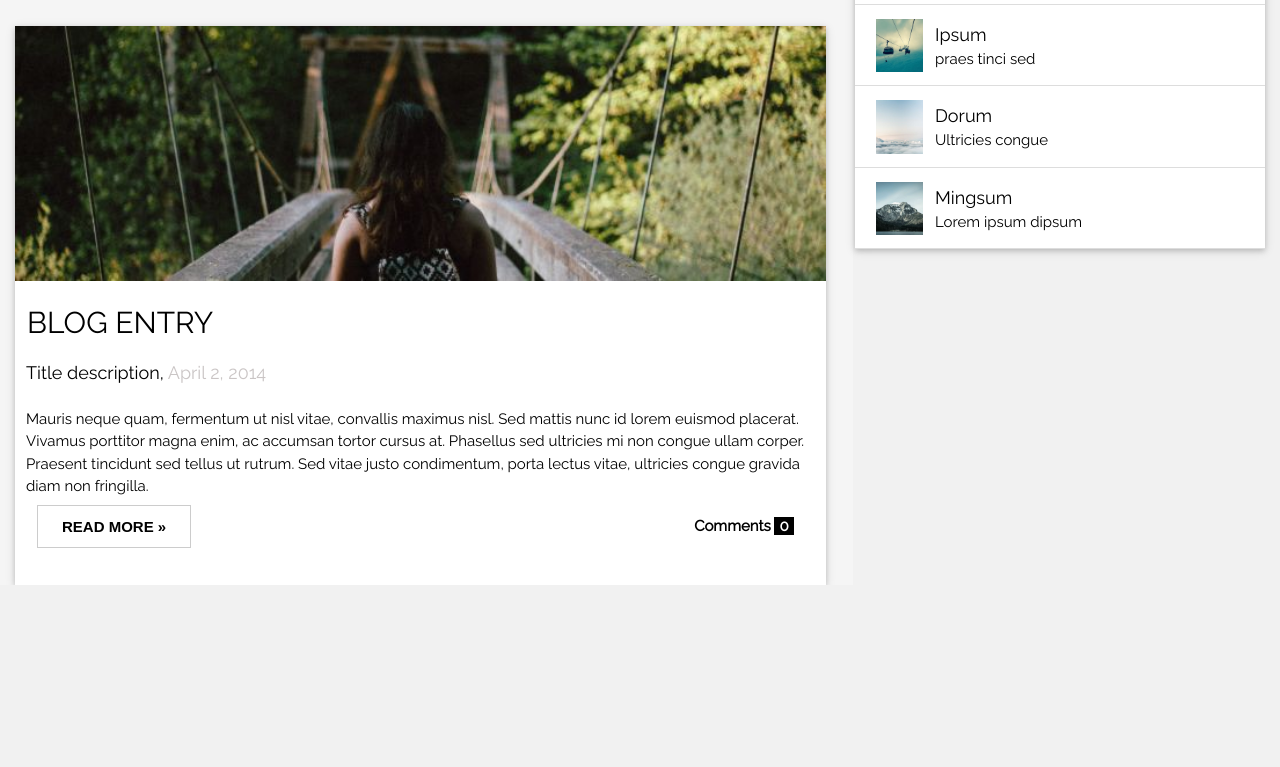
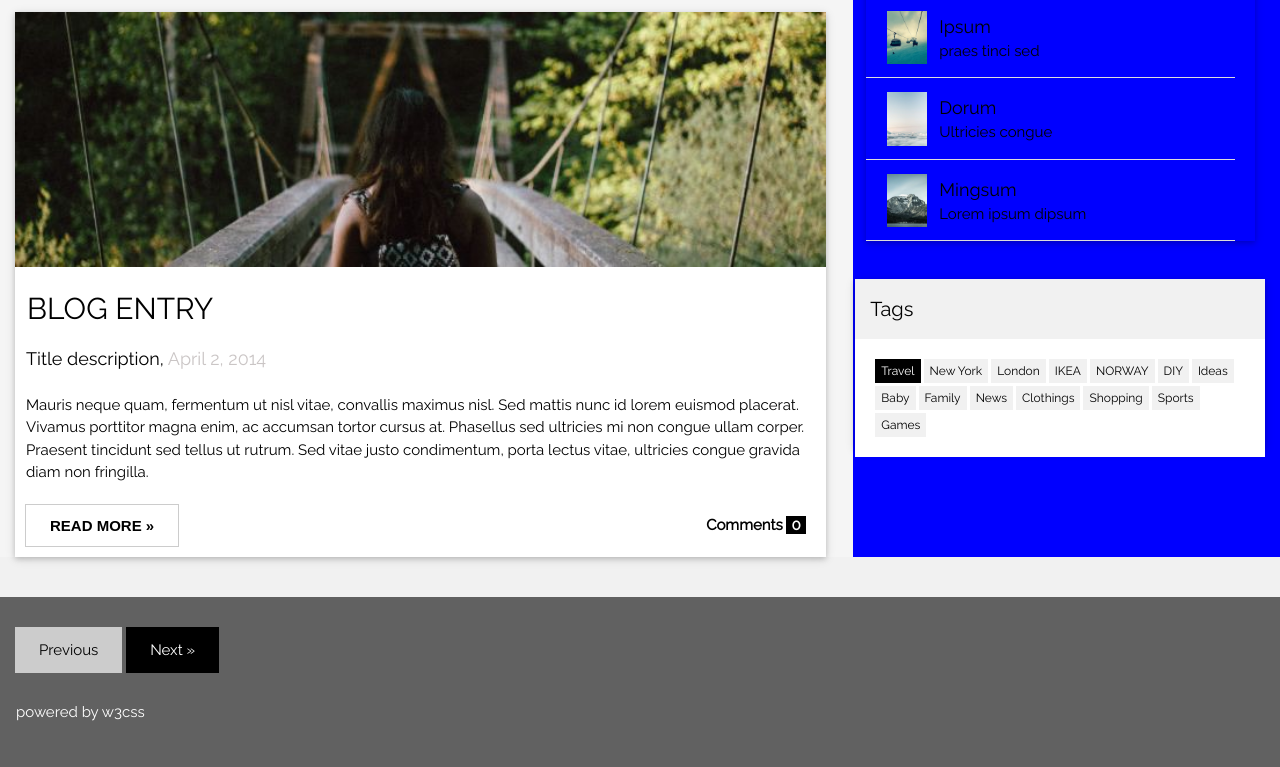
Before and after one commit to devhannahh/classwork3, a plain HTML site: page index.html in a window 1280 px wide. Shown: the part 772-1539 px from the top of the page. Before the commit the page ends 1357 px from the top, so only its background shows below. Drawn offline with Linux system fonts and the light colour scheme.

Commit message:
my website

```diff
--- /dev/null
+++ b/css/resposive.css
@@ -0,0 +1,46 @@
+@media only screen and (max-width: 600px) {
+
+    body {
+        background-color: transparent;
+    }
+
+    main {
+        display: flex;
+        flex-direction: column;
+    }
+
+    div.main-lg-child {
+        margin-bottom: 20px;
+        background-color: transparent;
+    }
+
+    div.main-sm-child {
+        width: 100%;
+        background-color: transparent;
+        margin: auto;
+
+         padding-right: 0;
+        padding-left: 0;
+
+        /* margin-top: 20px; */
+    }
+
+    div.sm-card {
+        height: auto;
+
+    }
+
+    div.btn-container {
+        /* background-color: red; */
+        width: 100%;
+    }
+
+
+
+
+
+
+
+
+
+ }
--- a/css/style.css
+++ b/css/style.css
@@ -32,12 +32,13 @@ main {
 
 
 div.main-lg-child {
-    height: inherit;
+    height: auto;
     flex: 1;
     background-color: whitesmoke;
     display: flex;
     flex-direction: column;
     gap: 40px;
+
 }
 
 div.image-card {
@@ -61,13 +62,13 @@ div.image-card {
 
 div.lg-child-text {
     width: 100%;
-    height:35%;
+    height:auto;
     /* background-color: plum; */
 }
 
 div.lg-card-readmore {
     width: 100%;
-    height: 20%;
+    height: auto;
     /* background-color: aquamarine; */
 }
 
@@ -121,21 +122,23 @@ div.lg-card-readmore{
     height: auto;
     justify-content: space-between;
     /* background-color: red; */
-    padding: 22px;
+    padding: 10px;
+    margin-top: 10px;
 }
 
 div.main-sm-child {
-    height: inherit;
+    height: auto;
     width: 33.333%;
-    /* background-color: blue; */
+    background-color: blue;
     padding-right: 15px;
     padding-left: 2px;
 }
 
 div.sm-card  {
-    width: 100%;
-    height: 400px;
-    background-color: white;
+    width: 95%;
+    height: auto;
+    margin: auto;
+    background-color: transparent;
     box-shadow: 0 2px 5px 0 rgba(0,0,0,0.16),0 2px 10px 0 rgba(0,0,0,0.12);
 }
 
@@ -243,3 +246,83 @@ div.sm-title h1 {
     height: inherit;
     /* background-color: purple; */
  }
+
+ div.cols-child:hover {
+    background-color: #ccc;
+ }
+
+ /* for tags */
+ div.tags-container {
+    width: 100%;
+    height: 170px;
+    background-color: transparent;
+    margin-top: 38px;
+    box-shadow: 0 2px 5px 0 rgba(0,0,0,0.16),0 2px 10px 0 rgba(0,0,0,0.12);
+
+ }
+
+ div.tags-tittle {
+    width: 100%;
+    height: 60px;
+    background-color:#f1f1f1 ;
+ }
+
+ div.tags {
+    width: 100%;
+    height:auto ;
+    display: flex;
+    flex-wrap: wrap;
+    gap: 3px;
+    padding: 20px;
+    background-color: white;
+ }
+
+ .tag-active {
+    background-color: black !important;
+    color: white !important;
+    font-family: 15px !important;
+ }
+ div.tag-box {
+    padding: 3px 6px;
+    color: black;
+    background-color: #f1f1f1;
+    font-size: 12px !important;
+
+ }
+
+ footer {
+    width: 100%;
+    height: 170px;
+    margin-top: 40px;
+    background-color: #616161 !important;
+    display: flex;
+    flex-direction: column;
+ }
+
+ div.btn-container {
+    width: 30%;
+    height: auto;
+    display: inline-block;
+    /* background-color: pink; */
+    padding-top: 30px ;
+    padding-left: 15px;
+
+ }
+
+ .btn-previous {
+    padding: 12px 24px !important;
+    color: #000 !important;
+    background-color: #ccc !important;
+    border:none ;
+    font: inherit;
+}
+
+.btn-next {
+    color: #fff !important;
+    background-color: #000 !important;
+    padding: 12px 24px !important;
+    border: none;
+    font: inherit;
+
+
+}
--- a/index.html
+++ b/index.html
@@ -7,8 +7,8 @@
     <title>blog website</title>
     <link href="css/style.css" rel="stylesheet">
     <link rel="stylesheet" href="https://fonts.googleapis.com/css?family=Raleway">
+    <link href="css/resposive.css" rel="stylesheet"
 </head>
-
 <body>
     <header>
         <h1>MY BLOG</h1>
@@ -163,10 +163,45 @@
 
             </div>
             <!-- second sm card ends here -->
+
+            <!-- for tags -->
+         <div class="tags-container">
+            <div class="tags-tittle" style="padding: 15px;">
+                <span style="font-size: 20px;">Tags</span>
+            </div>
+
+            <div class="tags">
+                <div class="tag-box tag-active"> Travel</div>
+                <div class="tag-box">New York</div>
+
+                <div class="tag-box">London</div>
+                <div class="tag-box">IKEA</div>
+                <div class="tag-box">NORWAY</div>
+                <div class="tag-box">DIY</div>
+                <div class="tag-box">Ideas</div>
+                <div class="tag-box">Baby</div>
+                <div class="tag-box">Family</div>
+                <div class="tag-box">News</div>
+                <div class="tag-box">Clothings</div>
+                <div class="tag-box">Shopping</div>
+                <div class="tag-box">Sports</div>
+                <div class="tag-box">Games</div>
+            </div>
+
+         </div>
+
+        </div>
+    </main>
+
+     <footer>
+        <div class="btn-container">
+            <button class="btn-previous"> Previous </button>
+            <button class="btn-next">Next »</button>
+
         </div>
 
-    </main>
+        <span style="padding: 28px 16px; color:white;">powered by w3css</span>
+     </footer>
 
 </body>
-
 </html>
```
